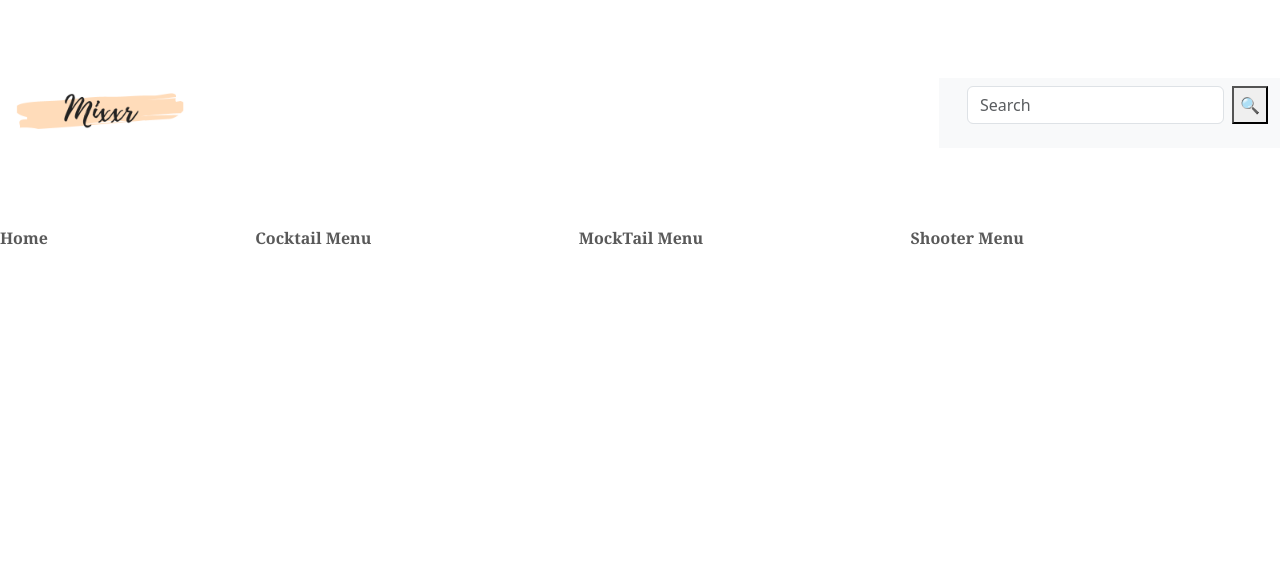
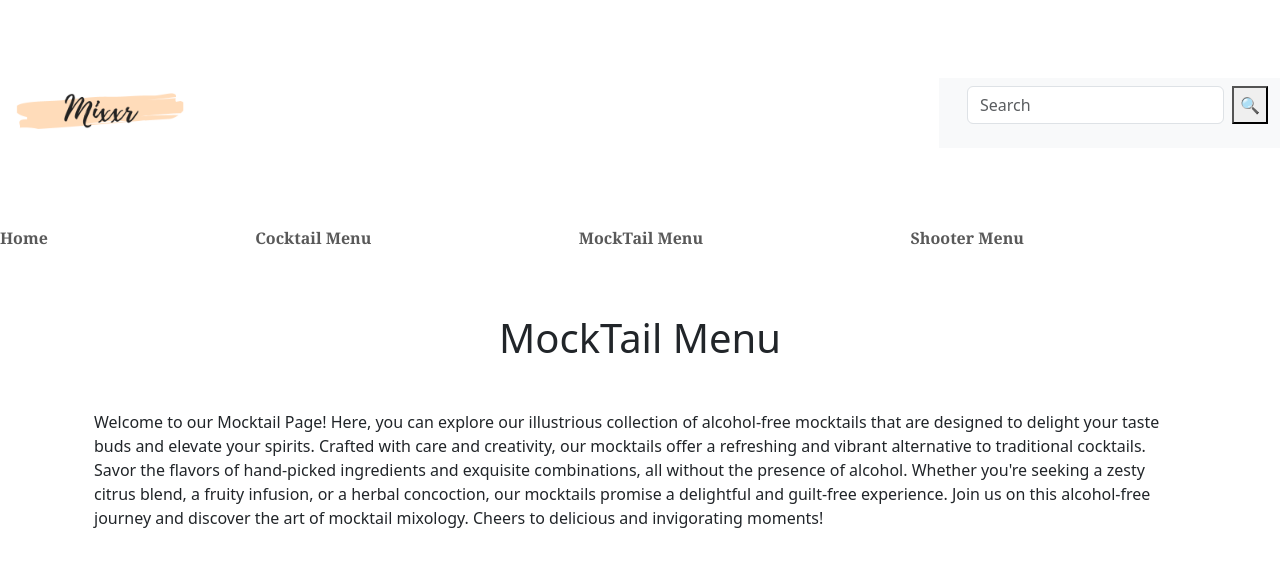
Before and after one commit to Shak94/Mixxr, a Django app: page /mocktail/ in a window 1280 px wide. Shown: the top 567 px of the page. Run offline with Django 4.2, Linux system fonts and the light colour scheme; data that the repository does not hold is empty.

Commit message:
Saved progress

```diff
--- a/main_app/templates/cocktail_menu.html
+++ b/main_app/templates/cocktail_menu.html
@@ -4,6 +4,7 @@
 {% block content %}
   <div class="container">
     <h1 class="text-center my-5">Cocktail Menu</h1>
+    <p class="paragraph"> Welcome to our Cocktail Page! Here, you can explore our illustrious collection of cocktails that will delight your taste buds and elevate your spirits. Whether you're a fan of classic concoctions or adventurous mixology, we have a wide range of cocktails to suit every palate. </p>
     <div class="row">
       {% for cocktail in cocktails %}
         <div class="col-md-4 mb-4">
--- a/main_app/templates/mocktail_menu.html
+++ b/main_app/templates/mocktail_menu.html
@@ -1,3 +1,22 @@
 {% extends 'base.html' %}
 
 {% block title %} Mocktail - Mixxr {% endblock %}
+{% block content %}
+  <div class="container">
+    <h1 class="text-center my-5">MockTail Menu</h1>
+    <p class="paragraph"> Welcome to our Mocktail Page! Here, you can explore our illustrious collection of alcohol-free mocktails that are designed to delight your taste buds and elevate your spirits. Crafted with care and creativity, our mocktails offer a refreshing and vibrant alternative to traditional cocktails. Savor the flavors of hand-picked ingredients and exquisite combinations, all without the presence of alcohol. Whether you're seeking a zesty citrus blend, a fruity infusion, or a herbal concoction, our mocktails promise a delightful and guilt-free experience. Join us on this alcohol-free journey and discover the art of mocktail mixology. Cheers to delicious and invigorating moments! </p>
+    <div class="row">
+      {% for mocktail in mocktails %}
+        <div class="col-md-4 mb-4">
+          <div class="card">
+            <img src="{{ mocktail.image }}" class="card-img-top custom-image " alt="{{ mocktail.name }}">
+            <div class="card-body">
+              <h5 class="card-title">{{ mocktail.name }}</h5>
+              <a href="#" class="btn btn-yellow">View Details</a>
+            </div>
+          </div>
+        </div>
+      {% endfor %}
+    </div>
+  </div>
+{% endblock %}
```
